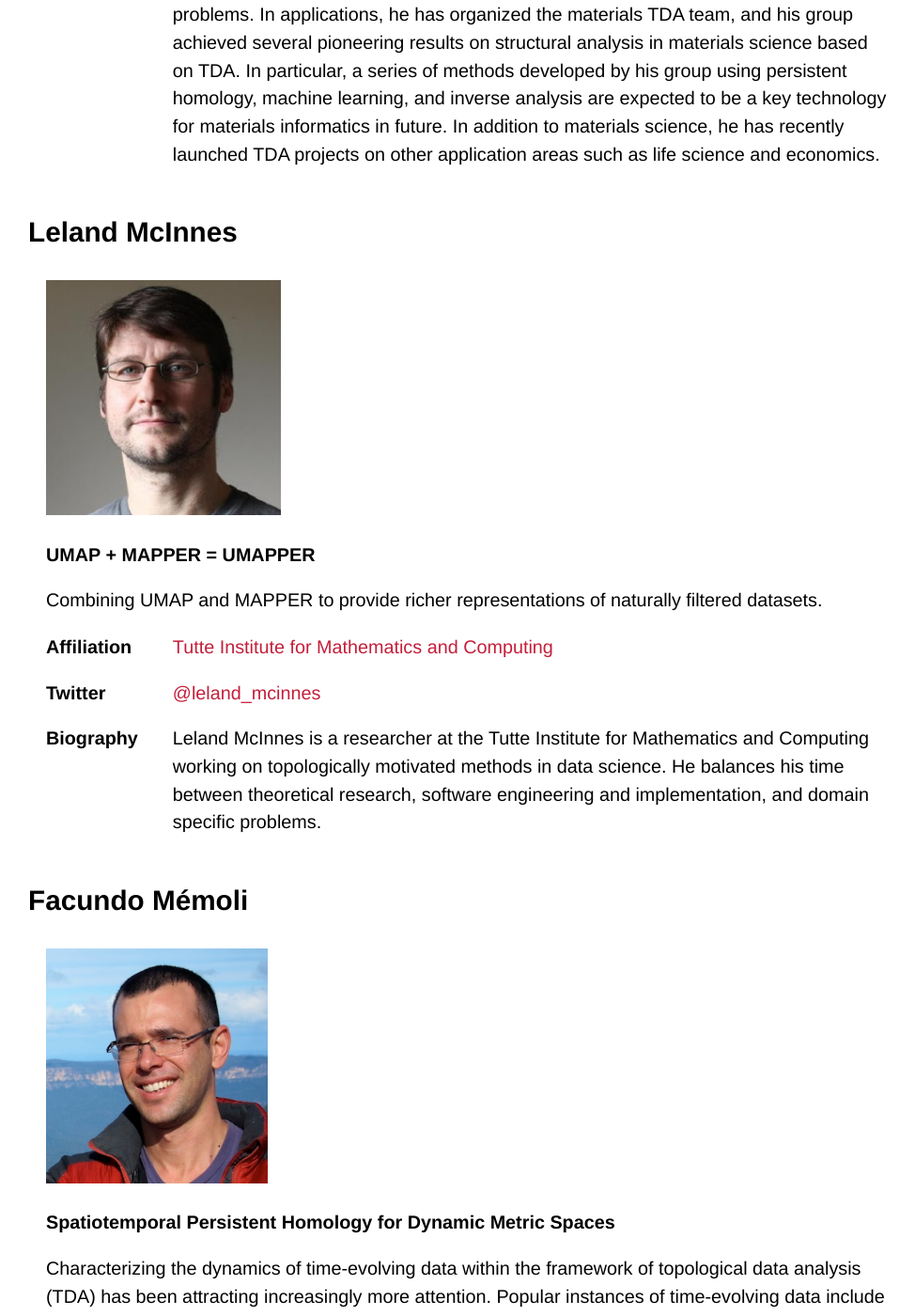
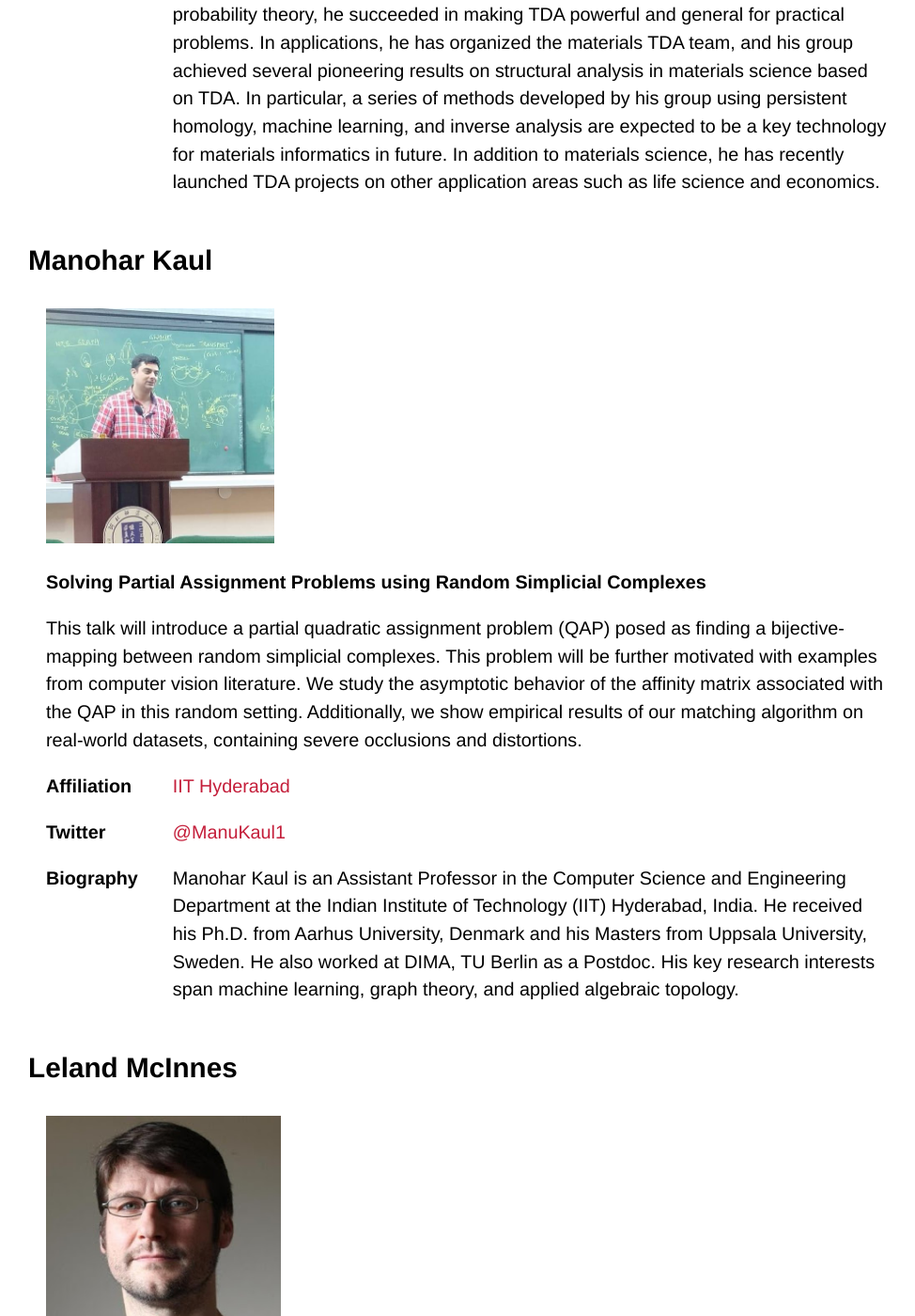
Before and after one commit to tda-in-ml/tda-in-ml.github.io, a Jekyll site: the page built from speakers.md, in a window 1280 px wide and 1400 px high, scrolled down 10880 px. Shown: the whole window at 94% size, without its empty margins (142-1116 px from the left). Built offline with Jekyll 4.4.1, drawn with Linux system fonts in a browser that asks for light colours; some web fonts are replaced; our own code applies the rules of GitHub Pages for plain Markdown files.

Commit message:
Updated speakers

```diff
--- a/speakers.md
+++ b/speakers.md
@@ -19,6 +19,7 @@ is expanded on a rolling basis, stay tuned for more!):
 - [Robert Ghrist](#robert-ghrist)
 - [Kathryn Hess](#kathryn-hess)
 - [Yasu Hiraoka](#yasu-hiraoka)
+- [Manohar Kaul](#manohar-kaul)
 - [Leland McInnes](#leland-mcinnes)
 - [Facundo Mémoli](#facundo-mémoli)
 - [Liz Munch](#liz-munch)
@@ -134,6 +135,16 @@ is expanded on a rolling basis, stay tuned for more!):
 | **Affiliation** | [Kyoto University](https://sites.google.com/site/yasuakihiraoka) |
 | **Biography** | Yasu Hiraoka is a professor of Kyoto University Institute for the Advanced Study (KUIAS) at Kyoto University. He studies mathematical theory and algorithm of TDA, and also works on applying them into scientific and engineering problems. His primary interest is to develop descriptors for characterizing shape of complex and big data. By combining various mathematical theories such as topology, representation theory, probability theory, he succeeded in making TDA powerful and general for practical problems. In applications, he has organized the materials TDA team, and his group achieved several pioneering results on structural analysis in materials science based on TDA. In particular, a series of methods developed by his group using persistent homology, machine learning, and inverse analysis are expected to be a key technology for materials informatics in future. In addition to materials science, he has recently launched TDA projects on other application areas such as life science and economics. |
 
+## Manohar Kaul
+
+| <img src="/assets/images/speakers/mk.jpg" alt="Manohar Kaul" height="250px" /> |
+| **Solving Partial Assignment Problems using Random Simplicial Complexes** |
+| This talk will introduce a partial quadratic assignment problem (QAP) posed as finding a bijective-mapping between random simplicial complexes.  This problem will be further motivated with examples from computer vision literature. We study the asymptotic behavior of the affinity matrix associated with the QAP in this random setting. Additionally, we show empirical results of our matching algorithm on real-world datasets, containing severe occlusions and distortions. |
+
+| **Affiliation** | [IIT Hyderabad](https://iith.ac.in/~mkaul) |
+| **Twitter** | [@ManuKaul1](https://twitter.com/ManuKaul1) |
+| **Biography** | Manohar Kaul is an Assistant Professor in the Computer Science and Engineering Department at the Indian Institute of Technology (IIT) Hyderabad, India. He received his Ph.D. from Aarhus University, Denmark and his Masters from Uppsala University, Sweden. He also worked at DIMA, TU Berlin as a Postdoc. His key research interests span machine learning, graph theory, and applied algebraic topology. |
+
 ## Leland McInnes
 
 | <img src="/assets/images/speakers/lm.jpg" alt="Leland McInnes" height="250px" /> |
```
Also changed, not shown: assets/images/speakers/mk.jpg (added).
